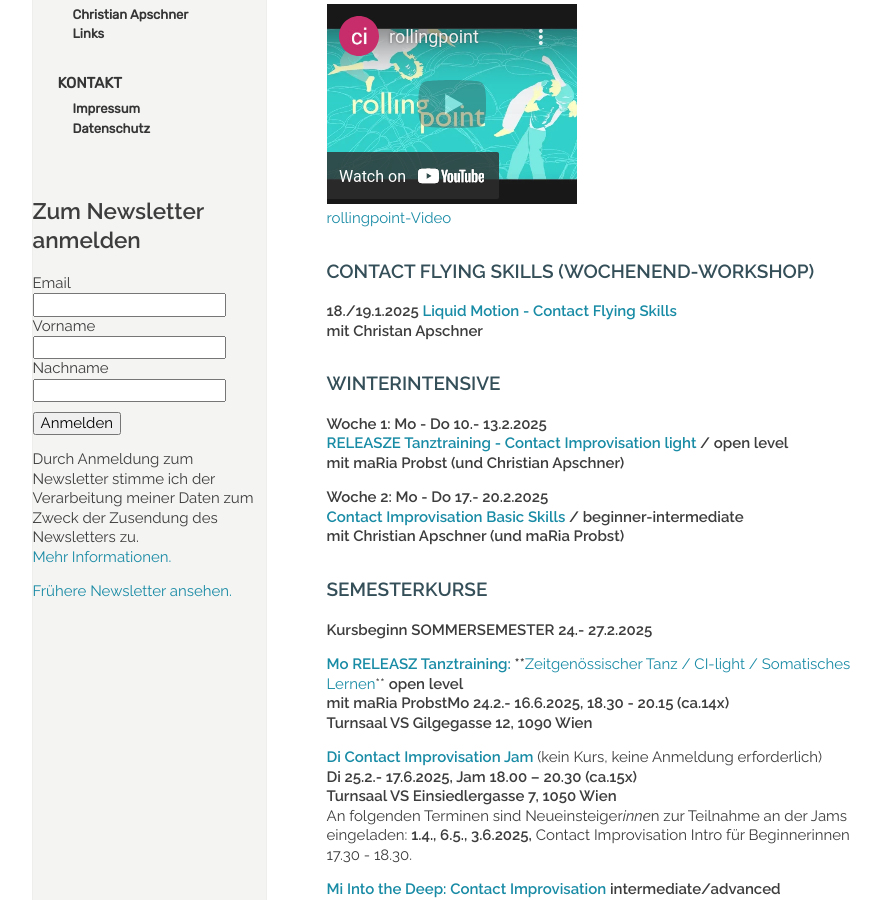
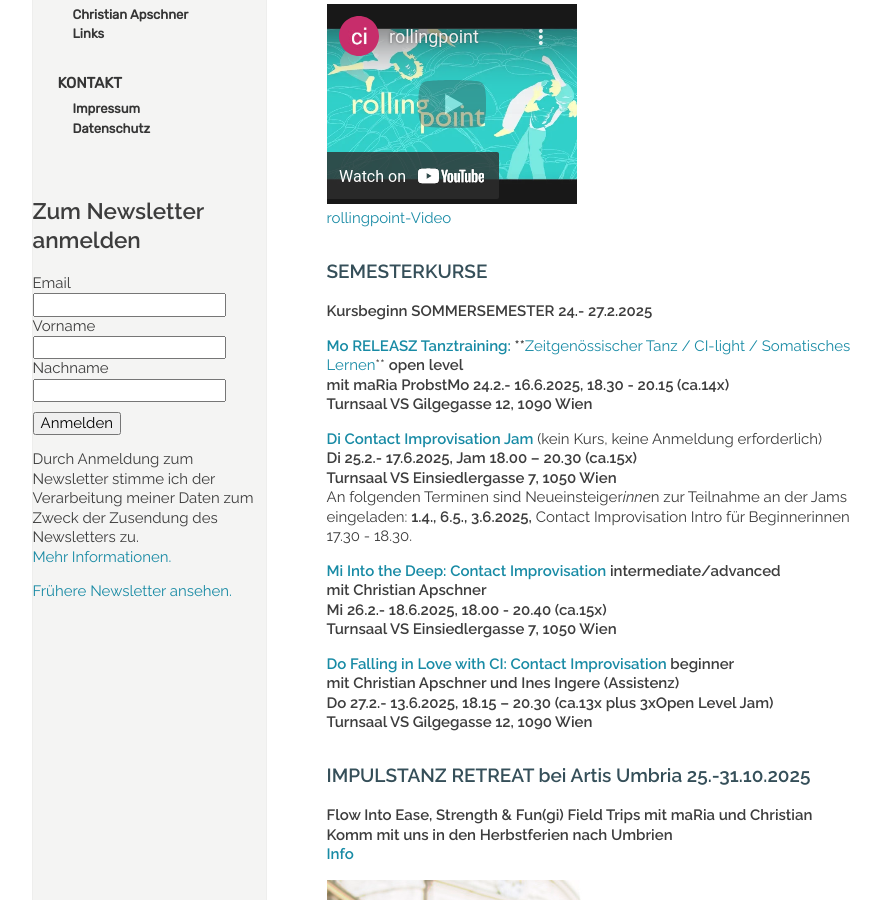
Before and after one commit to manulari/rollingpointat, a Jekyll site: the page built from _pages_de/index.md, in a window 1280 px wide and 900 px high, scrolled down 864 px. Shown: the whole window, without its empty margins (152-1033 px from the left). Built offline with Jekyll 4.4.1, drawn with Linux system fonts in a browser that asks for light colours; comment, search, counter and statistics services are not loaded.

Commit message:
Update page (de) “index”

```diff
--- a/_pages_de/index.md
+++ b/_pages_de/index.md
@@ -17,21 +17,6 @@ Fotocredit: https://johannes-stolba.net/photography/
 ## Videos
 
 <div class="imglink"><a target="_blank" href="https://www.youtube.com/embed/kp3DqzN1Ldo"><img src="/assets/uploads/video_vorschau_rollingpoint.png" alt="" /><div>rollingpoint-Video</div></a></div>
-
-### **CONTACT FLYING SKILLS (WOCHENEND-WORKSHOP)**
-
-**18./19.1.2025 [Liquid Motion - Contact Flying Skills](https://rollingpoint.at/wsws2024#flyingskills)**\
-**mit Christan Apschner**
-
-### **WINTERINTENSIVE**
-
-**Woche 1: Mo - Do 10.- 13.2.2025**\
-**[RELEASZE Tanztraining - Contact Improvisation light](/winterintensive#WI1) / open level\
-mit maRia Probst (und Christian Apschner)**
-
-**Woche 2: Mo - Do 17.- 20.2.2025**\
-**[Contact Improvisation Basic Skills ](/winterintensive#WI2) / beginner-intermediate**\
-**mit Christian Apschner (und maRia Probst)**
 
 ### **SEMESTERKURSE**
 
@@ -62,8 +47,6 @@ An folgenden Terminen sind Neueinsteiger*inne*n zur Teilnahme an der Jams eingel
 **Komm mit uns in den Herbstferien nach Umbrien**\
 **[Info](https://www.artisumbria.com/offer/flow)**
 
-
-
 ![Mehr CI auf der Stiege](/assets/uploads/dsc_1941a.jpg "Mehr CI auf der Stiege")
 
 Fotocredit: Johannes Stolba
```
